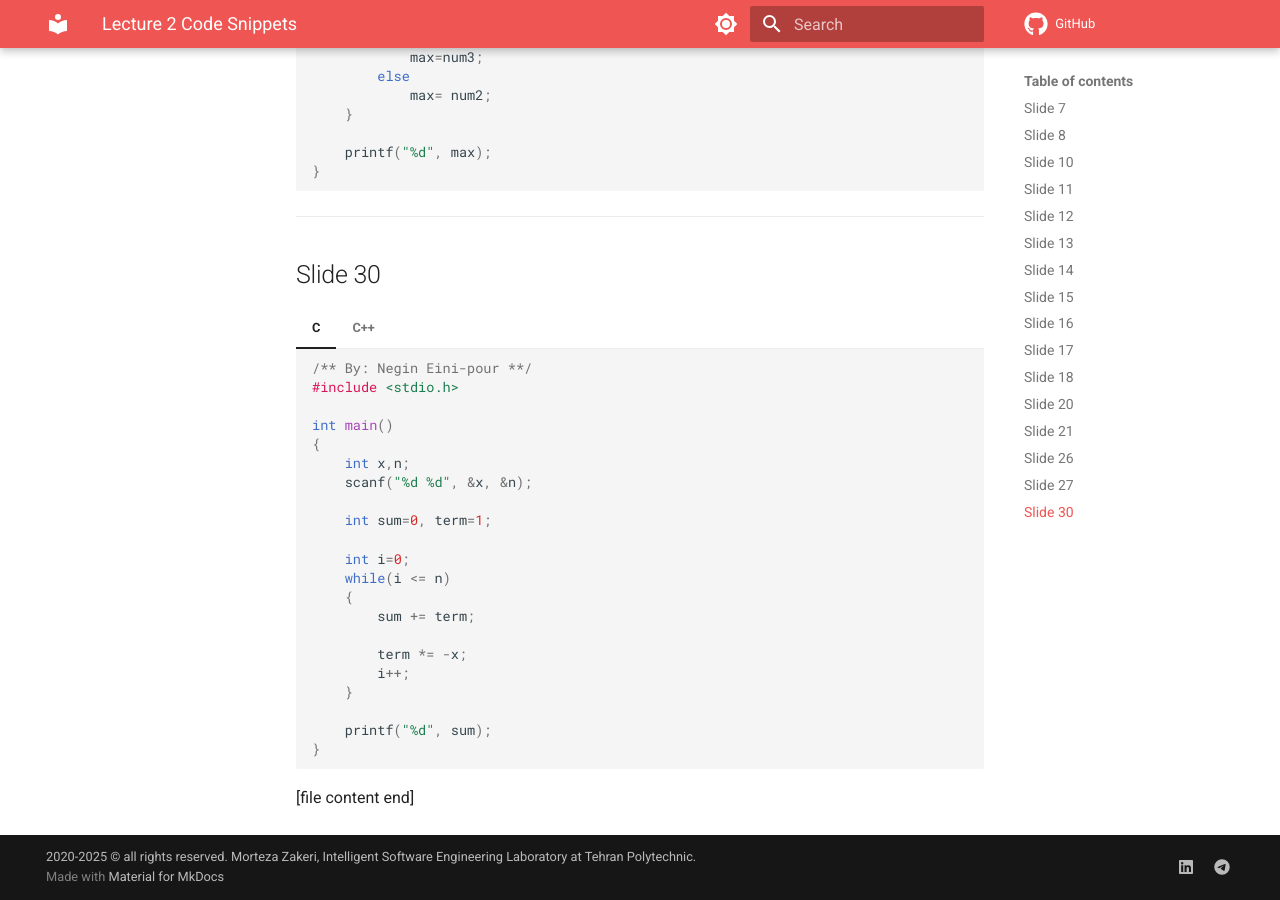
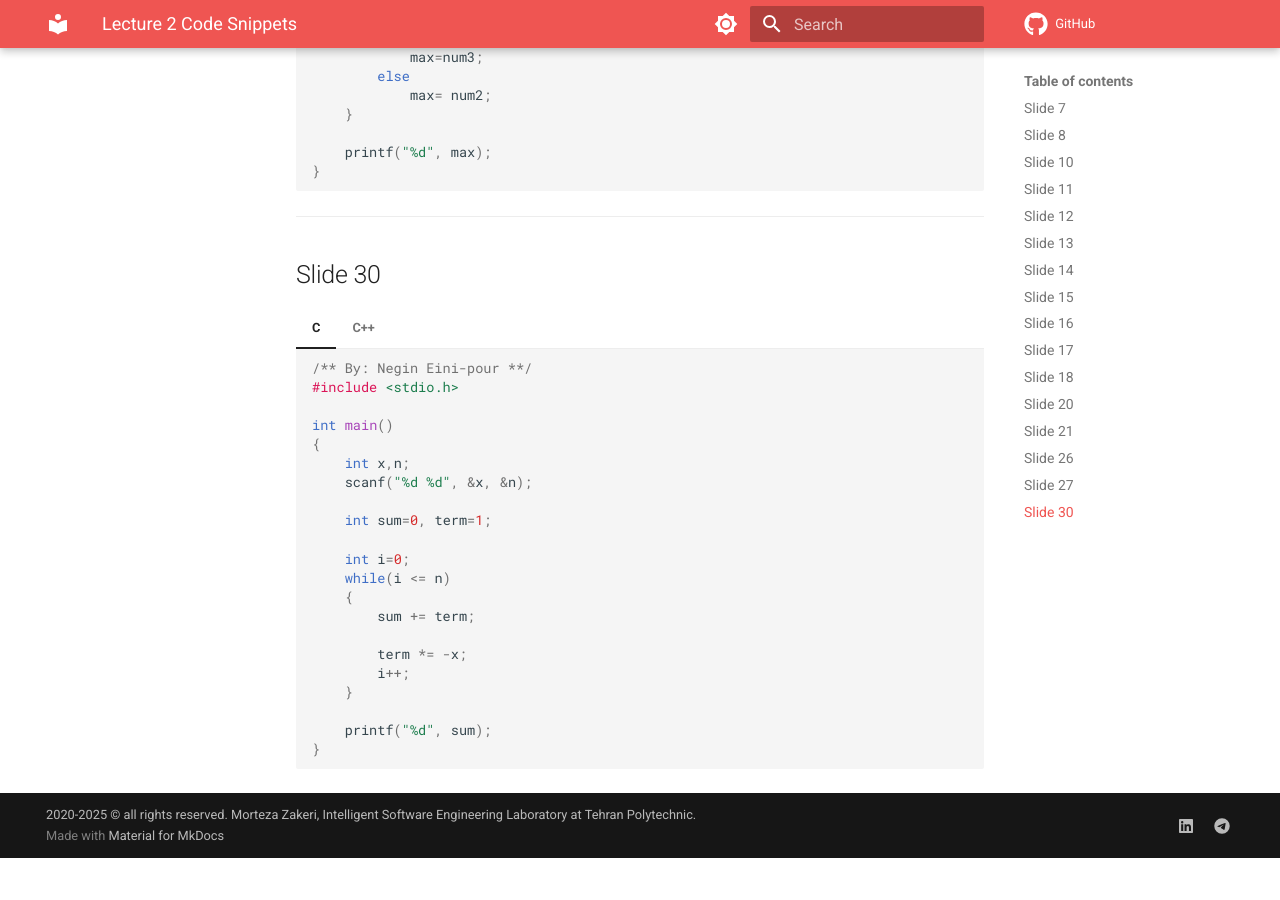
Before and after one commit to m-zakeri/CP, an MkDocs documentation site: the page built from docs/lectures/spring2025/lecture02/code_snippets/index.md, in a window 1280 px wide and 900 px high, scrolled down 10336 px. Built offline with MkDocs 1.6.1 and Material for MkDocs 9.7.7, drawn with Linux system fonts in a browser that asks for light colours; comment, search, counter and statistics services are not loaded; after the commit the page ends 11194 px from its top, so only the background shows below that.

Commit message:
index.md Updated

````diff
--- a/docs/lectures/spring2025/lecture02/code_snippets/index.md
+++ b/docs/lectures/spring2025/lecture02/code_snippets/index.md
@@ -759,5 +759,3 @@
         return 0;
     }
     ```
-
-[file content end]
````
